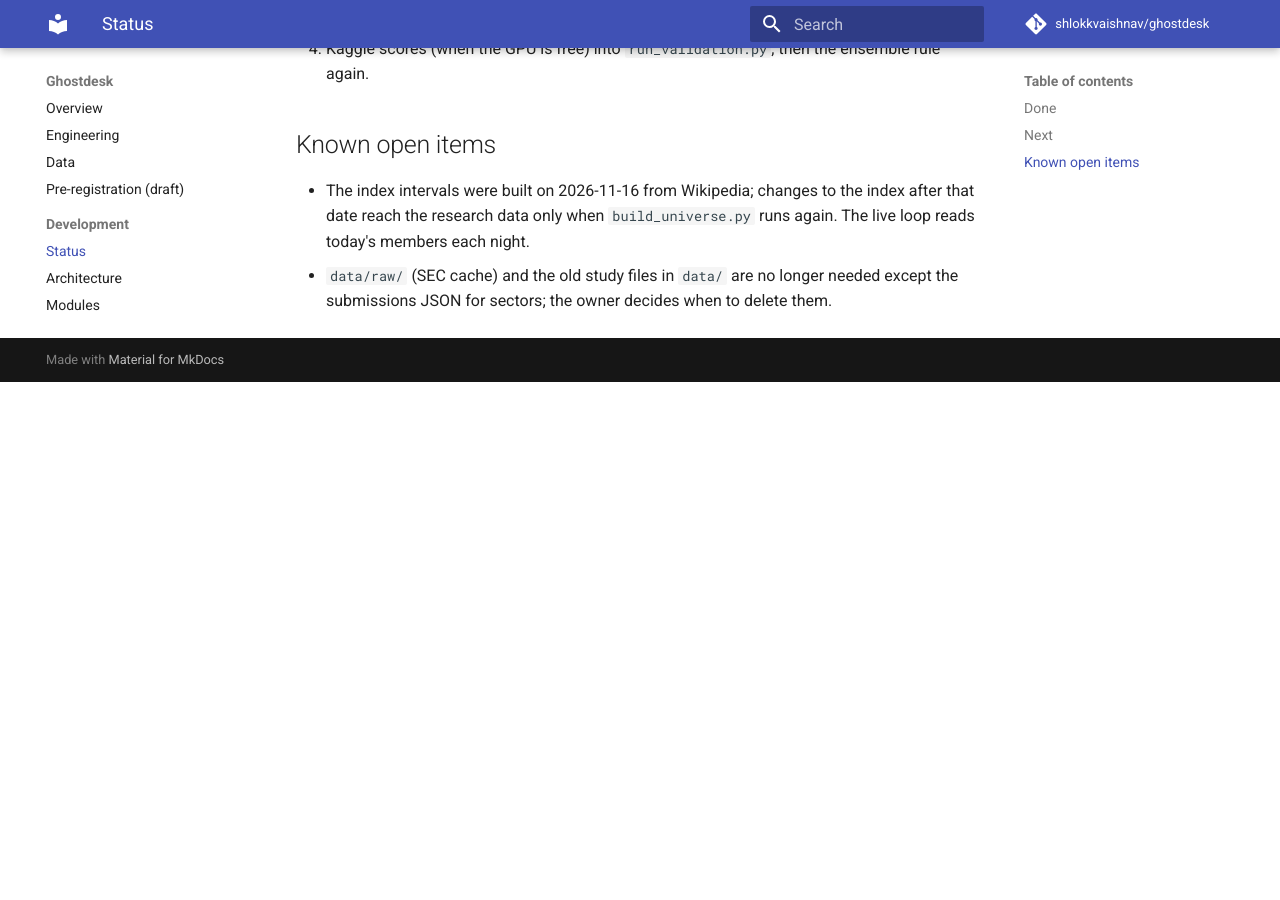
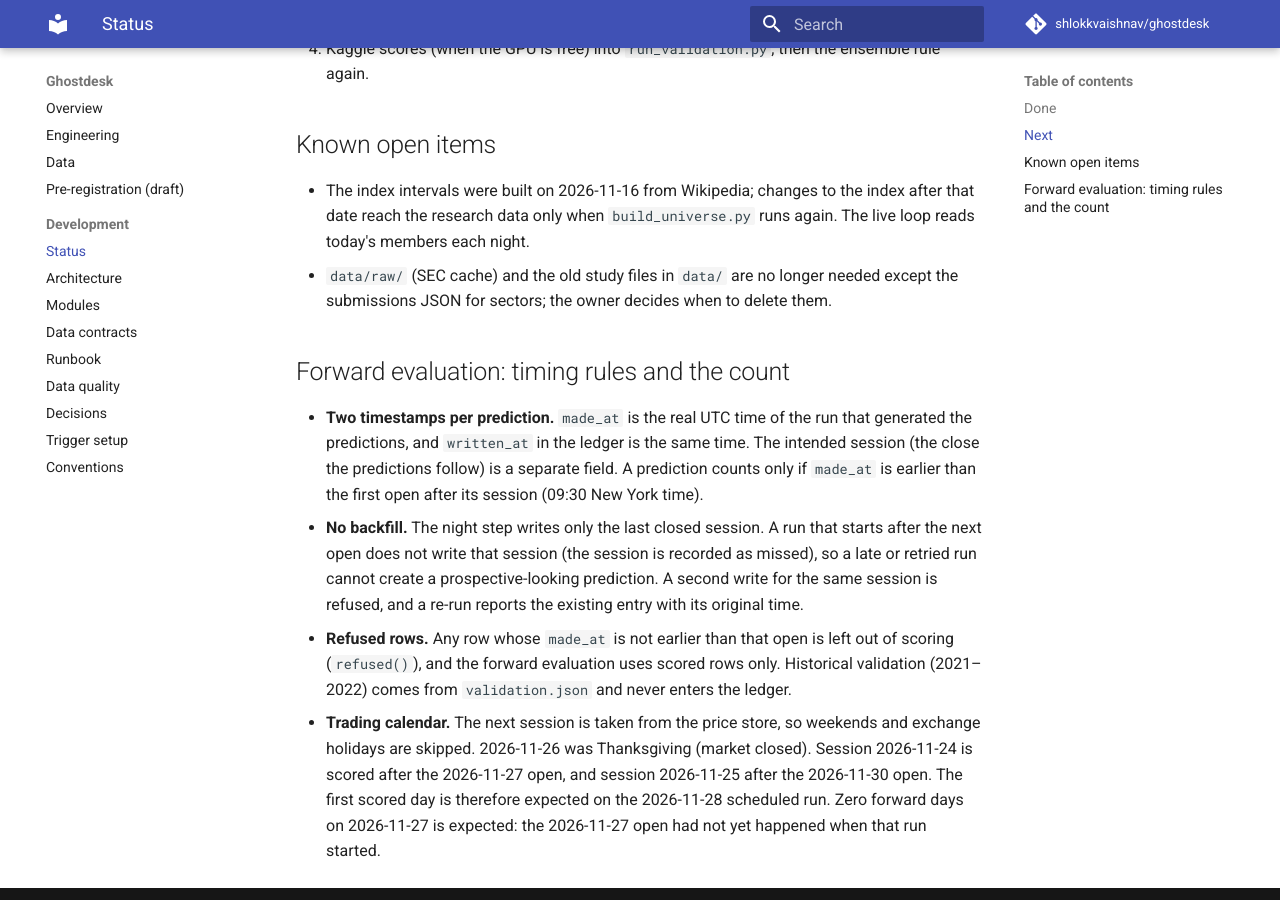
Before and after one commit to shlokkvaishnav/ghostdesk, an MkDocs documentation site: the page built from docs/dev/status.md, in a window 1280 px wide and 900 px high, scrolled down 2237 px. Built offline with MkDocs 1.6.1 and Material for MkDocs 9.7.7, drawn with Linux system fonts in a browser that asks for light colours; comment, search, counter and statistics services are not loaded; before the commit the page ends 2619 px from its top, so only the background shows below that.

Commit message:
Status: forward evaluation timing (made_at, no backfill, refused rows) and why the count is zero on 27 November

```diff
--- a/docs/dev/status.md
+++ b/docs/dev/status.md
@@ -43,3 +43,19 @@ scores them forward; no order is placed.
   research data only when `build_universe.py` runs again. The live loop reads today's members each night.
 - `data/raw/` (SEC cache) and the old study files in `data/` are no longer needed except the submissions JSON for
   sectors; the owner decides when to delete them.
+
+## Forward evaluation: timing rules and the count
+
+- **Two timestamps per prediction.** `made_at` is the real UTC time of the run that generated the predictions, and
+  `written_at` in the ledger is the same time. The intended session (the close the predictions follow) is a separate
+  field. A prediction counts only if `made_at` is earlier than the first open after its session (09:30 New York time).
+- **No backfill.** The night step writes only the last closed session. A run that starts after the next open does
+  not write that session (the session is recorded as missed), so a late or retried run cannot create a prospective-looking
+  prediction. A second write for the same session is refused, and a re-run reports the existing entry with its original time.
+- **Refused rows.** Any row whose `made_at` is not earlier than that open is left out of scoring (`refused()`), and the
+  forward evaluation uses scored rows only. Historical validation (2021–2022) comes from `validation.json` and never
+  enters the ledger.
+- **Trading calendar.** The next session is taken from the price store, so weekends and exchange holidays are skipped.
+  2026-11-26 was Thanksgiving (market closed). Session 2026-11-24 is scored after the 2026-11-27 open, and session
+  2026-11-25 after the 2026-11-30 open. The first scored day is therefore expected on the 2026-11-28 scheduled run.
+  Zero forward days on 2026-11-27 is expected: the 2026-11-27 open had not yet happened when that run started.
```
